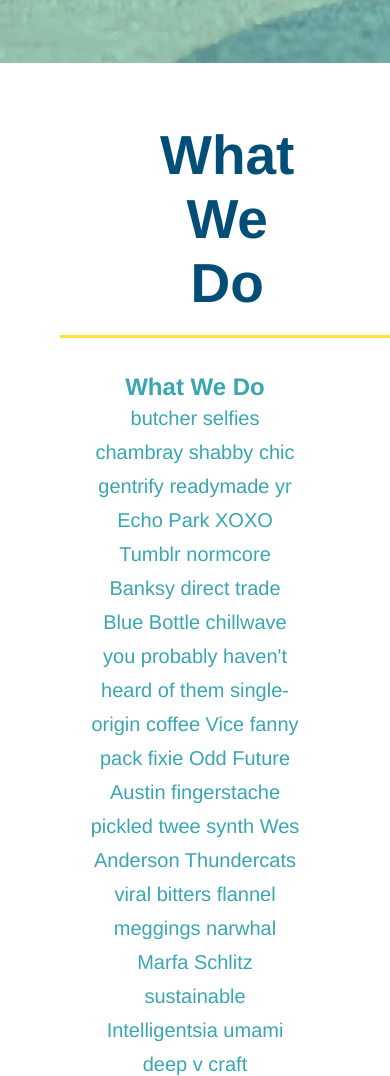
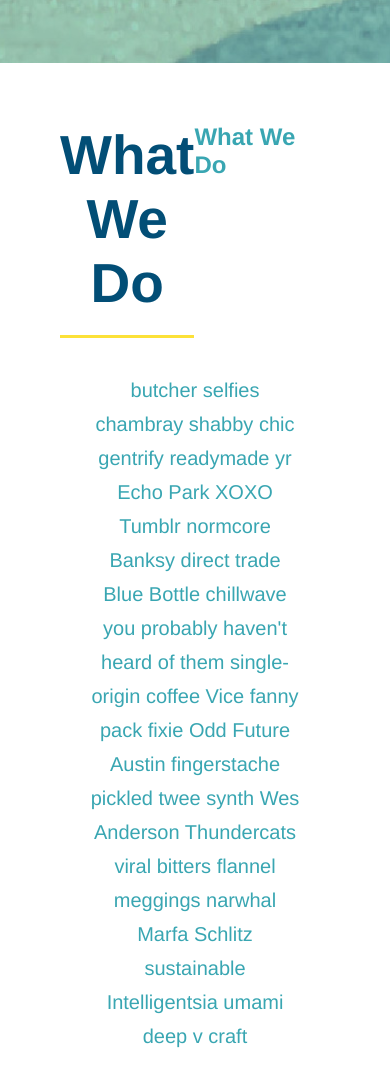
Before and after one commit to winterkanda/run-buddy, a plain HTML site: page index.html in a window 390 px wide. Shown: the part 1682-2758 px from the top of the page. Drawn offline with Linux system fonts and the light colour scheme.

Commit message:
wrapped h2 with divs to add flexbox and then consolidated CSS to reflect that change. Made webpage more mobile-friendly

```diff
--- a/index.html
+++ b/index.html
@@ -75,19 +75,26 @@
             </div>
         </section>
 
+        <!--wrap every h2 with a class of "section-title" in div for flexbox-->
         <!--"what we do" section-->
         <section id="what-we-do" class="intro">
+            <div class="flex-row">
                 <h2 class="section-title primary-border">What We Do</h2>
                 <h2>What We Do</h2>
+            </div>
+            <div class="flex-row">
                 <p>
                     butcher selfies chambray shabby chic gentrify readymade yr Echo Park XOXO Tumblr normcore Banksy direct trade Blue Bottle chillwave you probably haven't heard of them single-origin coffee Vice fanny pack fixie Odd Future Austin fingerstache pickled twee synth Wes Anderson Thundercats viral bitters flannel meggings narwhal Marfa Schlitz sustainable Intelligentsia umami deep v craft
                 </p>
+            </div>
         </section>
 
         <!--"what you do" section-->
         <section id="what-you-do" class="steps">
+            <div class="flex-row">
                 <h2 class="section-title secondary-border">What You Do</h2>
                 <h2>What You Do</h2>
+            </div>
 
             <div>
                 <!-- insert this img element -->
@@ -113,13 +120,17 @@
                 <h3>Step 4: <span>See Results.</span>></h3>
                 <p>Bi-weekly checkins with your trainer will keep you focused</p>
             </div>
+
         </section>
+
 
         <!--"meet the trainers" section-->
         <section id="your-trainers" class="trainers">
+            <div class="flex-row">
                 <h2 class="section-title primary-border">
                     Meet the Trainers
                 </h2>
+            </div>
 
             <article class="trainer">
                 <img src="assets/images/01-05-trainers/trainer-1.jpg" alt="Arron Stephens in his workout clothes, ready to pump iron" />
@@ -160,6 +171,7 @@
             </article>
 
         </section>
+
 
         <!---"reach out" section-->
         <section id="reach-out" class="contact">
--- a/style.css
+++ b/style.css
@@ -145,21 +145,17 @@ section {
 }
 /* Hero Style End */
 
-.intro {
-    text-align: center;
-  }
-
 .intro p {
     line-height: 1.7;
     color: #39a6b2;
     width: 80%;
     font-size: 20px;
     margin: 0 auto;
+    text-align: center;
   }
 
 /*Styling for What You Do Section*/
 .steps {
-    text-align: center;
     background: #fce138;
   }
 /*end of what you do section*/
@@ -167,10 +163,11 @@ section {
 .section-title {
     font-size: 55px;
     color: #024e76;
-    margin-bottom: 35px;
-    padding: 0 100px 20px 100px;
-    display: inline-block;
     border-bottom: 3px solid;
+    padding-bottom: 20px;
+    text-align: center;
+    margin: 0 auto 35px auto;
+    width: 50%;
   }
 
 .primary-border {
@@ -207,7 +204,6 @@ section {
 
 /* meet the trainers section styling */
 .trainers {
-    text-align: center;
   }
 
 .trainer {
@@ -237,6 +233,10 @@ section {
     text-align: right;
   }
 
+.flex-row {
+    display: flex;
+}
+
 .trainer-bio h3 {
     font-size: 32px;
     margin-bottom: 8px;
@@ -255,7 +255,6 @@ section {
 
 /* REACH OUT STYLES START */
 .contact {
-    text-align: center;
     background: #024e76;
   }
 
```
Lines whose indentation alone changed are shown as unchanged.
